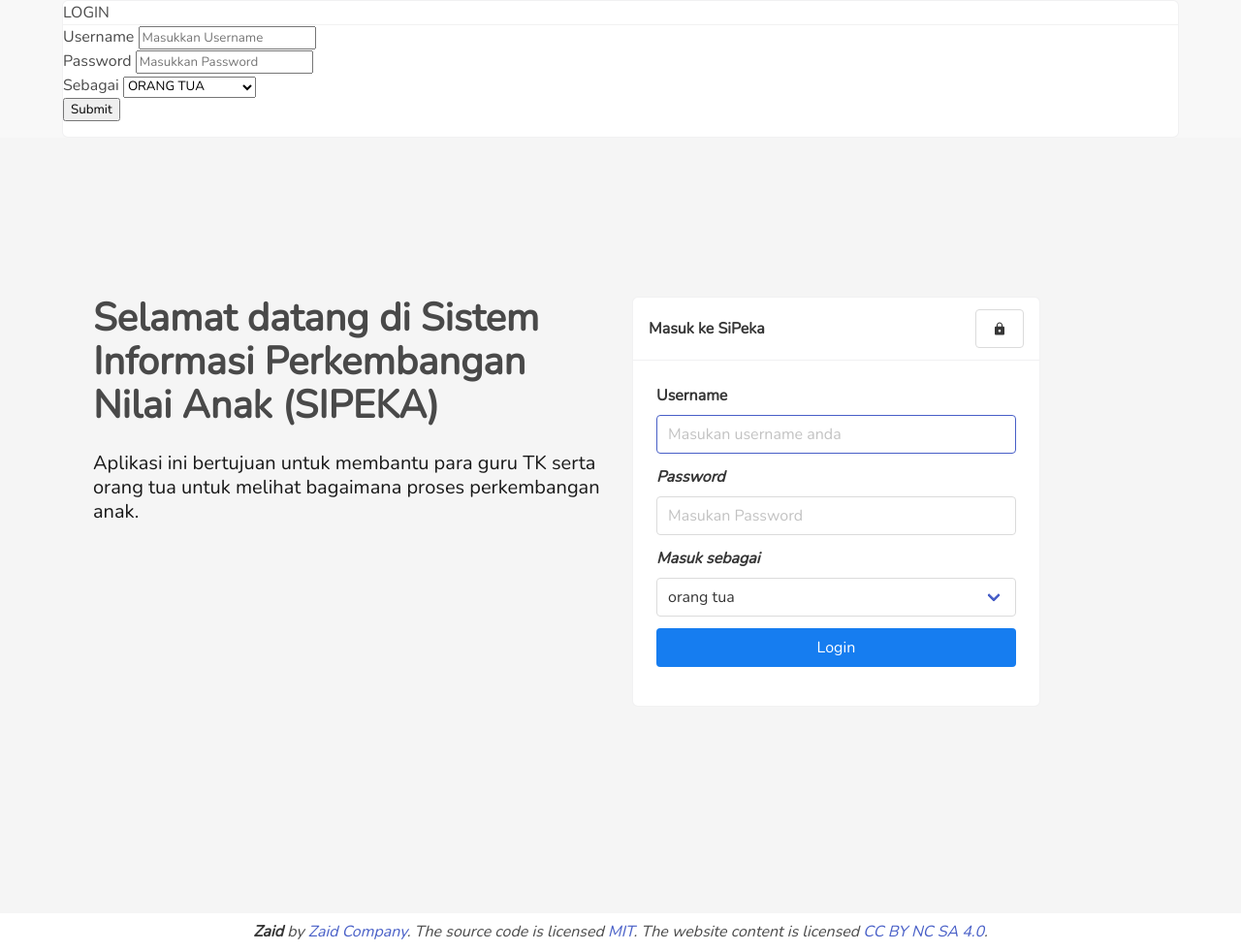
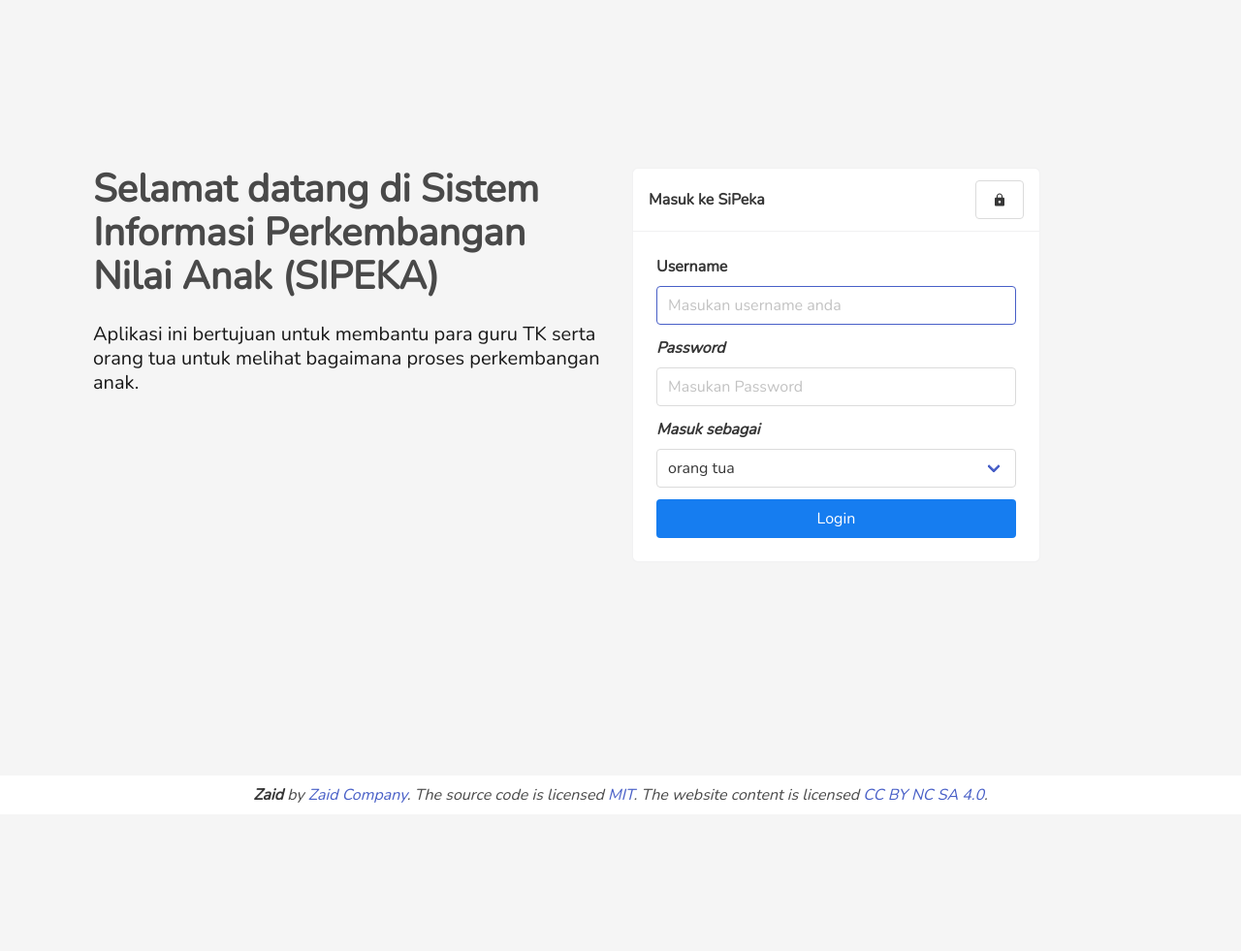
Before and after one commit to rifqirf/sipeka, a CodeIgniter app: page /sipeka/auth/ in a window 1280 px wide. Shown: the whole page at 97% size. After the commit the page ends 828 px from the top, so only its background shows below. Run offline with CodeIgniter, Linux system fonts and the light colour scheme; data comes from the database, SQL or seed files in the repository; style sheets or scripts are compiled from the project's sources; some libraries are stand-ins or nearby versions.

Commit message:
Fix Login

```diff
--- a/application/views/form.login.php
+++ b/application/views/form.login.php
@@ -1,42 +1,3 @@
-<section class="login">
-  <div class="container">
-    <div class="row">
-      <div class="col-lg-12">
-        <div class="card">
-          <div class="card-header">
-            <h5 class="card-title"><?= strtoupper("Login ".$user) ?></h5>
-          </div>
-          <div class="card-body">
-            <form action="<?= base_url()."auth/login" ?>" method="POST" class="form-row">
-              <div class="form-group col-lg-6">
-                <label for="username">Username</label>
-                <input type="username" class="form-control" name="username" id="username" aria-describedby="usernameHelp" placeholder="Masukkan Username">
-              </div>
-              <div class="form-group col-lg-6">
-                <label for="password">Password</label>
-                <input type="password" class="form-control" id="password" name="password" placeholder="Masukkan Password">
-              </div>
-              <div class="form-group col-lg-12">
-                <label for="id_roles">Sebagai</label>
-                <select name="id_roles" class="form-control" id="id_roles">
-                  <?php foreach($roles as $key => $val): ?>
-                  <option <?= ($roles != null) ? "selected" : "" ?> value="<?= ($roles != null) ? $val["id_roles"] : "" ?>">
-                    <?= ($roles != null) ? strtoupper($val["nama_role"]) : "" ?>
-                  </option>
-                  <?php endforeach; ?>
-                </select>
-              </div>
-              <div class="form-group col-lg-12">
-                <button type="submit" class="btn btn-primary">Submit</button>
-              </div>
-            </form>
-          </div>
-        </div>
-      </div>
-    </div>
-  </div>
-</section>
-
 <!DOCTYPE html>
 <html lang="en">
 
@@ -87,9 +48,10 @@
 										</span>
 								</header>
 								<div class="card-content">
-									<form method="POST" action="<?= base_url()."auth/login" ?>">
+									<form action="<?= base_url()."auth/login" ?>" method="POST">
 										<div class="field"><label class="label">Username</label>
-											<div class="control has-icons-right"><input autocomplete="on" id="username" name="username" placeholder="Masukan username anda"
+											<div class="control has-icons-right">
+												<input autocomplete="on" id="username" name="username" placeholder="Masukan username anda"
 													required="required" autofocus="autofocus" class="input">
 												<!----> <span class="icon is-right has-text-danger"><i
 														class="mdi mdi-alert-circle mdi-24px"></ion-icon></span>
@@ -97,7 +59,8 @@
 											</div>
 										</div>
 										<div class="field"><label class="label">Password</label>
-											<div class="control is-clearfix"><input type="password" autocomplete="on" id="password" name="password" placeholder="Masukan Password"
+											<div class="control is-clearfix">
+												<input type="password" autocomplete="on" id="password" name="password" placeholder="Masukan Password"
 													required="required" class="input" >
 											</div>
 											<!---->
@@ -106,7 +69,7 @@
                     <div class="field is-narrow">
                       <div class="control">
                         <div class="select is-fullwidth">
-                          <select name="id_role" id="id_role">
+                          <select name="id_roles" id="id_roles">
                           <?php foreach($roles as $key => $val): ?>
                           <option <?= ($roles != null) ? "selected" : "" ?> value="<?= ($roles != null) ? $val["id_roles"] : "" ?>">
                             <?= ($roles != null) ? strtolower($val["nama_role"]) : "" ?>
```
